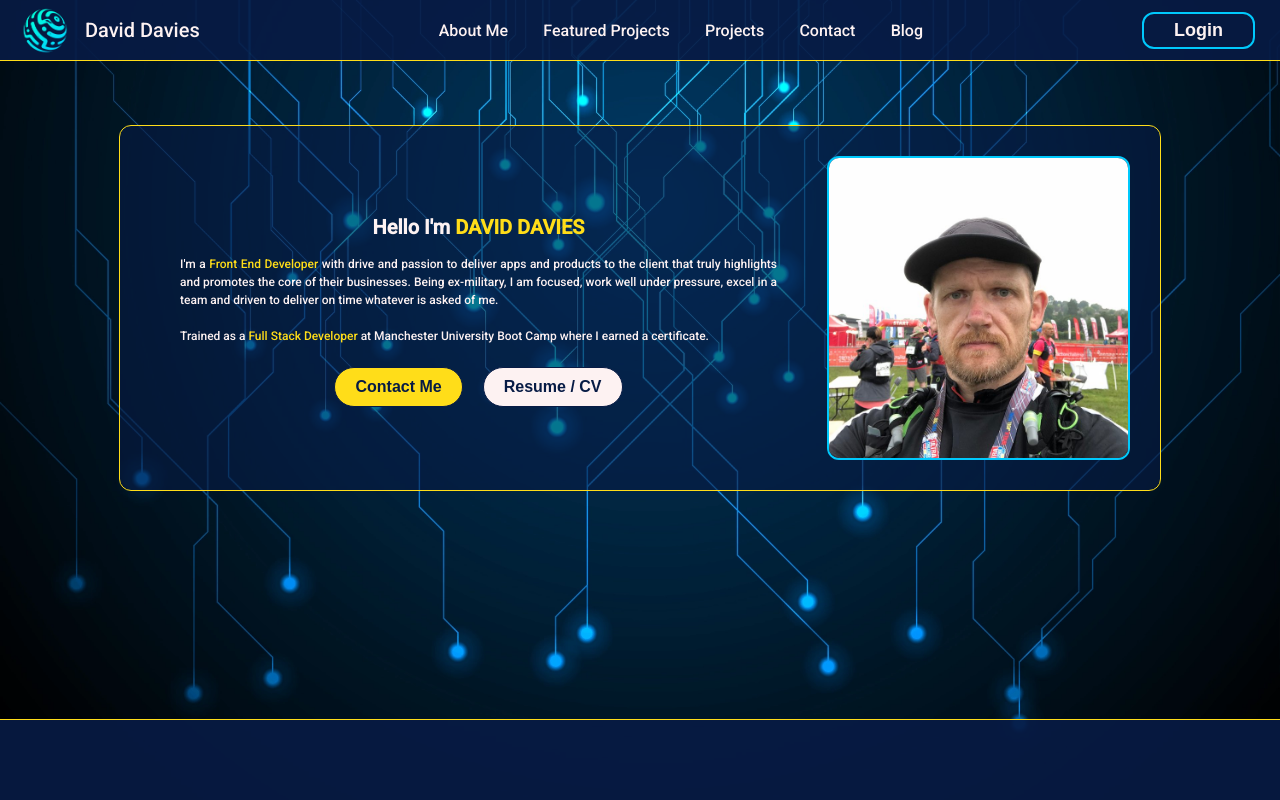
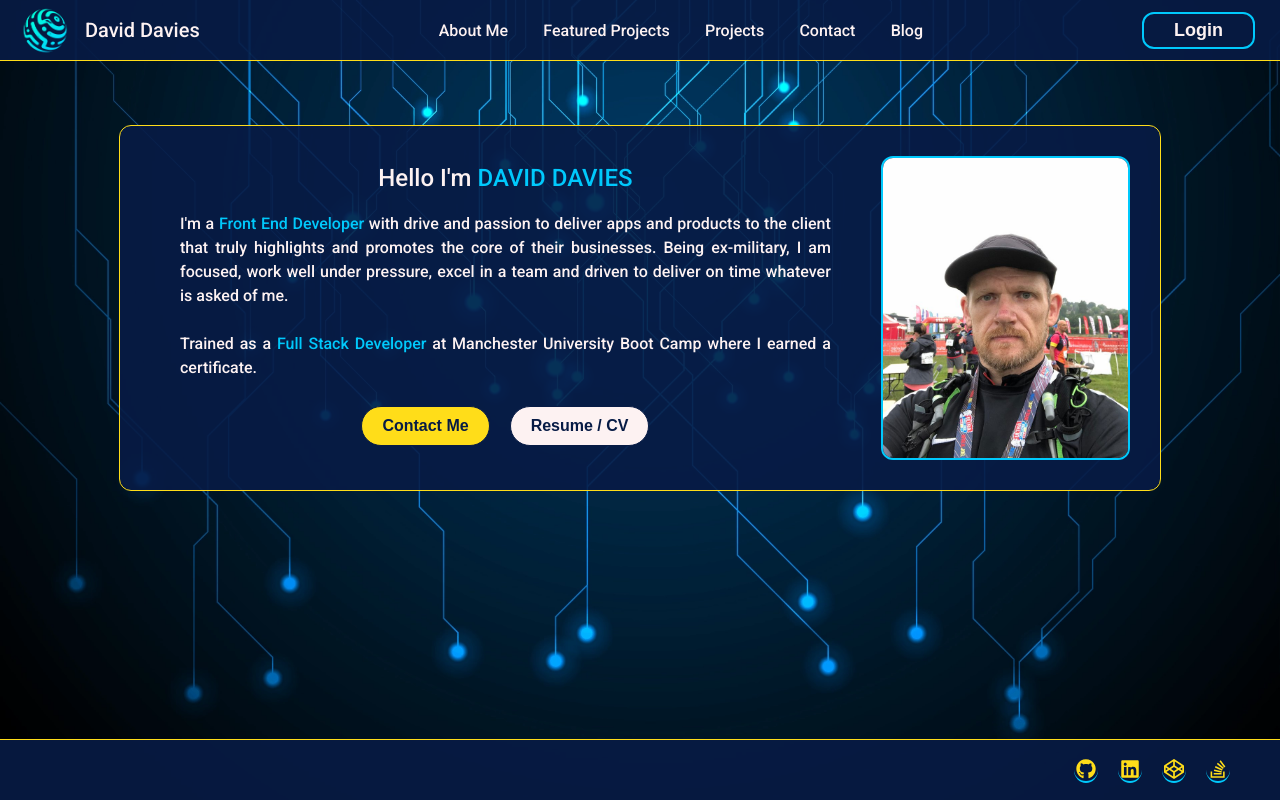
Before and after one commit to DaveyDavey1901/MFS20-React-Portfolio-DD, a React (Create React App) app in the folder client/: page / in a window 1280 px wide. Shown: the top 800 px of the page. Built offline with nearby package versions, Linux system fonts and the light colour scheme.

Commit message:
added social icons and altered text color

```diff
--- a/client/src/components/HeroSection/index.jsx
+++ b/client/src/components/HeroSection/index.jsx
@@ -9,7 +9,23 @@ const HeroDiv = styled.div`
   align-items: center;
   text-align: center;
   justify-content: center;
+`;
 
+const HeroText = styled.div`
+  margin: 0 4rem;
+`;
+
+const BrandStatement = styled.p`
+  font-size: 1.6rem;
+  text-align: justify;
+  text-justify: inter-word;
+`;
+
+const Hlight = styled.span`
+  color: #00c9fc;
+`;
+const TitleName = styled.span`
+  font-size:2.4rem;
 `;
 
 const Img = styled.img`
@@ -18,15 +34,6 @@ const Img = styled.img`
   justify-content: center;
   max-width: 100%;
   max-height: 100%;
-`;
-
-const BrandStatement = styled.p`
-  font-size: 1.2rem;
-  text-align: justify;
-  text-justify: inter-word;
-`;
-const Hlight = styled.span`
-  color: #ffdd19;
 `;
 
 const ImgFrame = styled.div`
@@ -41,20 +48,15 @@ const ImgFrame = styled.div`
   max-width: 50rem;
 `;
 
-const HeroText = styled.div`
-margin: 0 4rem;
-
-`
-
 export function HeroSection() {
   return (
     <HeroDiv>
       <Container>
         <Flex>
           <HeroText>
-            <h1>
+            <TitleName>
               Hello I'm <Hlight>DAVID DAVIES</Hlight>
-            </h1>
+            </TitleName>
 
             <BrandStatement>
               I'm a <Hlight>Front End Developer</Hlight> with drive and passion
@@ -74,9 +76,9 @@ export function HeroSection() {
             </a>
           </HeroText>
         </Flex>
-          <ImgFrame>
-            <Img src={DDAvatarImg} alt="David Davies" />
-          </ImgFrame>
+        <ImgFrame>
+          <Img src={DDAvatarImg} alt="David Davies" />
+        </ImgFrame>
       </Container>
     </HeroDiv>
   );
--- a/client/src/components/Shared/Container.jsx
+++ b/client/src/components/Shared/Container.jsx
@@ -4,7 +4,7 @@ export const Container = styled.div`
   display: flex;
   justify-content: center;
   align-items: center;
-  background-color: rgba(7, 27, 69, 0.6);
+  background-color: rgba(7, 27, 69, 0.9);
   border: 1px solid #ffdd19;
   max-width: 90%;
   padding: 2rem;
--- /dev/null
+++ b/client/src/components/Shared/SocialIcons.jsx
@@ -0,0 +1,56 @@
+import styled from "styled-components";
+import {
+  FaGithub,
+  FaCodepen,
+  FaLinkedin,
+  FaStackOverflow,
+} from "react-icons/fa";
+
+const MySocialIcons = styled.div`
+  display: flex;
+  align-items: center;
+  justify-content: center;
+
+  li {
+    list-style: none;
+  }
+
+  a {
+    border-bottom: 2px solid #00c9fc;
+    border-radius: 50%;
+    display: inline-flex;
+    align-items: center;
+    justify-content: center;
+    margin: 1rem;
+    height: 2.4rem;
+    width: 2.4rem;
+    color: #ffdd19;
+    text-decoration: none;
+  }
+`;
+export function SocialIcons() {
+  return (
+    <MySocialIcons>
+      <li>
+        <a href="https://github.com/DaveyDavey1901">
+          <FaGithub size={20} />
+        </a>
+      </li>
+      <li>
+        <a href="https://www.linkedin.com/in/david-davies-762aa192/">
+          <FaLinkedin size={20} />
+        </a>
+      </li>
+      <li>
+        <a href="https://codepen.io/daveydavey1901">
+          <FaCodepen size={20} />
+        </a>
+      </li>
+      <li>
+        <a href="https://stackoverflow.com/users/16315460/david-davies1901">
+          <FaStackOverflow size={20} />
+        </a>
+      </li>
+    </MySocialIcons>
+  );
+}
--- a/client/src/components/footer/index.jsx
+++ b/client/src/components/footer/index.jsx
@@ -1,10 +1,10 @@
 import styled from "styled-components";
+import {SocialIcons} from "../Shared/SocialIcons";
 
 const FooterContainer = styled.div`
   display: flex;
   width: 100%;
   height: 6rem;
-  padding-top: 2rem;
   align-items: center;
   background-color: rgba(7, 27, 69, 0.9);
   border-top: 1px solid #ffdd19;
@@ -32,7 +32,7 @@ export function Footer(props) {
     <FooterContainer>
       <FooterLeft></FooterLeft>
       <FooterMiddle></FooterMiddle>
-      <FooterRight></FooterRight>
+      <FooterRight><SocialIcons /></FooterRight>
     </FooterContainer>
   );
 }
```
